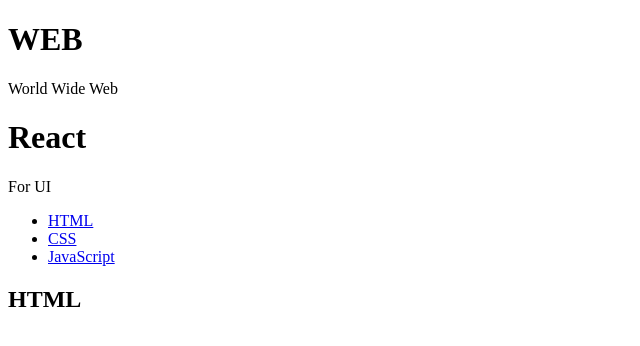
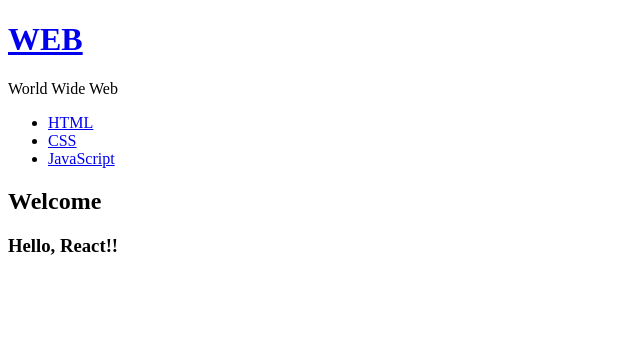
Before and after one commit to Kimyechan/ReactJs-, a React (Create React App) app: page / in a window 1280 px wide. Shown: the top 346 px of the page, without its empty margins (0-640 px from the left). Built offline with nearby package versions, Linux system fonts and the light colour scheme.

Commit message:
change state at event

```diff
--- a/src/App.js
+++ b/src/App.js
@@ -6,26 +6,48 @@
 import './App.css';
 
 class App extends Component {
-  constructor(props){
+  constructor(props) {
     super(props);
     this.state = {
-     subject:{title:'WEB', sub:"World Wide Web"},
-     contents:[
-       {id:1, title:'HTML', decs:"HTML is for information"},
-       {id:1, title:'CSS', decs:"CSS is for design"},
-       {id:1, title:'JavaScript', decs:"JavaScript is for interactive"}
-     ]
+      mode: 'welcome',
+      subject: { title: 'WEB', sub: "World Wide Web" },
+      welcome: { title: "Welcome", desc: "Hello, React!!" },
+      contents: [
+        { id: 1, title: 'HTML', desc: "HTML is for information" },
+        { id: 2, title: 'CSS', desc: "CSS is for design" },
+        { id: 3, title: 'JavaScript', desc: "JavaScript is for interactive" }
+      ]
     }
   }
   render() {
+    var _title, _desc = null;
+    if (this.state.mode === 'welcome') {
+      _title = this.state.welcome.title;
+      _desc = this.state.welcome.desc;
+    } else if (this.state.mode === 'read') {
+      _title = this.state.contents[0].title;
+      _desc = this.state.contents[0].desc;
+    }
     return (
       <div className="App">
-        <Subject
+        {/* <Subject
           title={this.state.subject.title}
-          sub={this.state.subject.sub}></Subject>
-        <Subject title="React" sub="For UI"></Subject>
+          sub={this.state.subject.sub}>
+        </Subject> */}
+        <header>
+          <h1><a href='/' onClick={function(e){
+            console.log(e);
+            e.preventDefault();
+            // this.state.mode = 'welcome'
+            this.setState({
+              mode : 'welcome'
+            })
+            // debugger;
+          }.bind(this)}>{this.state.subject.title}</a></h1>
+          {this.state.subject.sub}
+        </header>
         <TOC data={this.state.contents}></TOC>
-        <Content title="HTML" decs="HTML is HyperText Markup Language."></Content>
+        <Content title={_title} desc={_desc}></Content>
       </div>
     );
   }
--- a/src/components/Content.js
+++ b/src/components/Content.js
@@ -5,7 +5,7 @@
         return (
             <article>
                 <h2>{this.props.title}</h2>
-                {this.props.desc}
+                <h3>{this.props.desc}</h3>
             </article>
         );
     }
--- a/src/components/Subject.js
+++ b/src/components/Subject.js
@@ -4,7 +4,7 @@
     render() {
         return (
             <header>
-                <h1>{this.props.title}</h1>
+                <h1><a href='/'>{this.props.title}</a></h1>
                 {this.props.sub}
             </header>
         );
```
